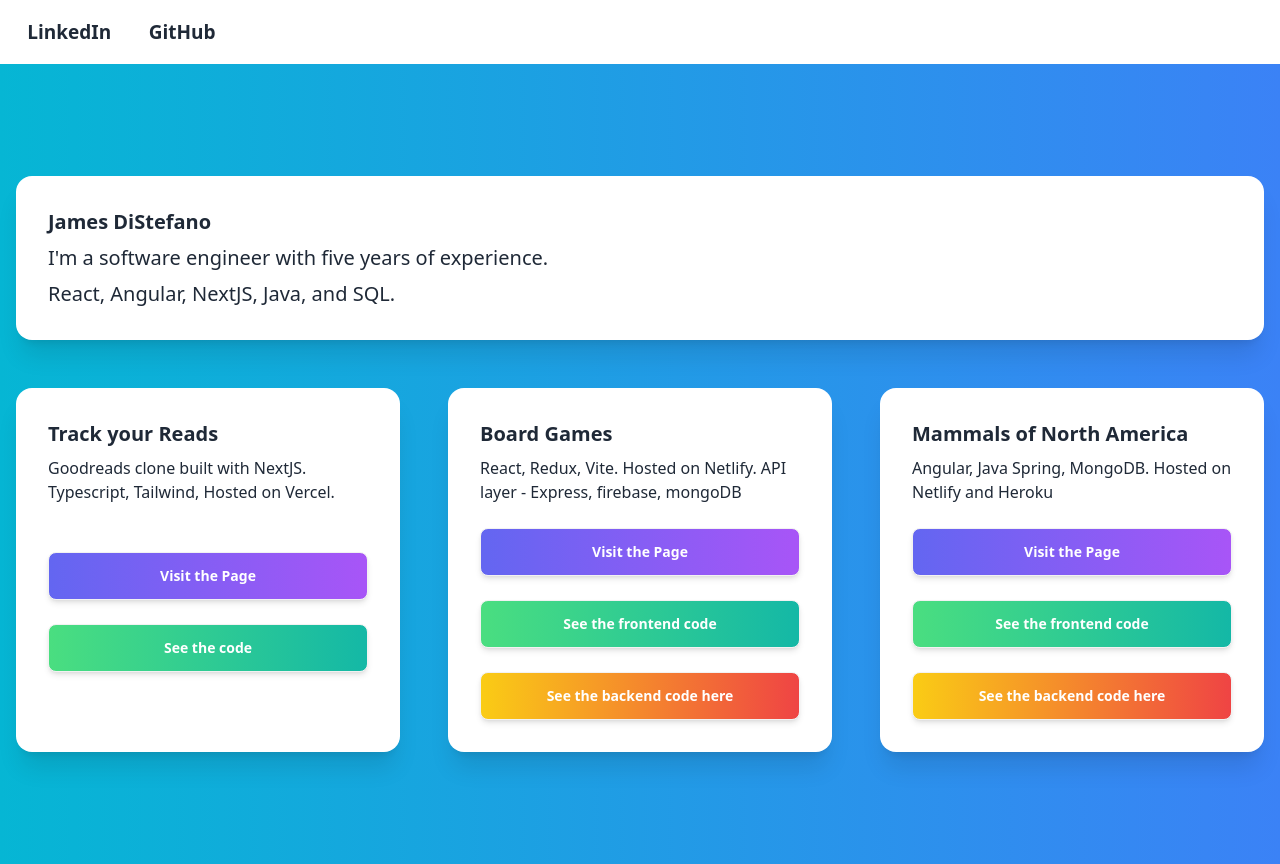
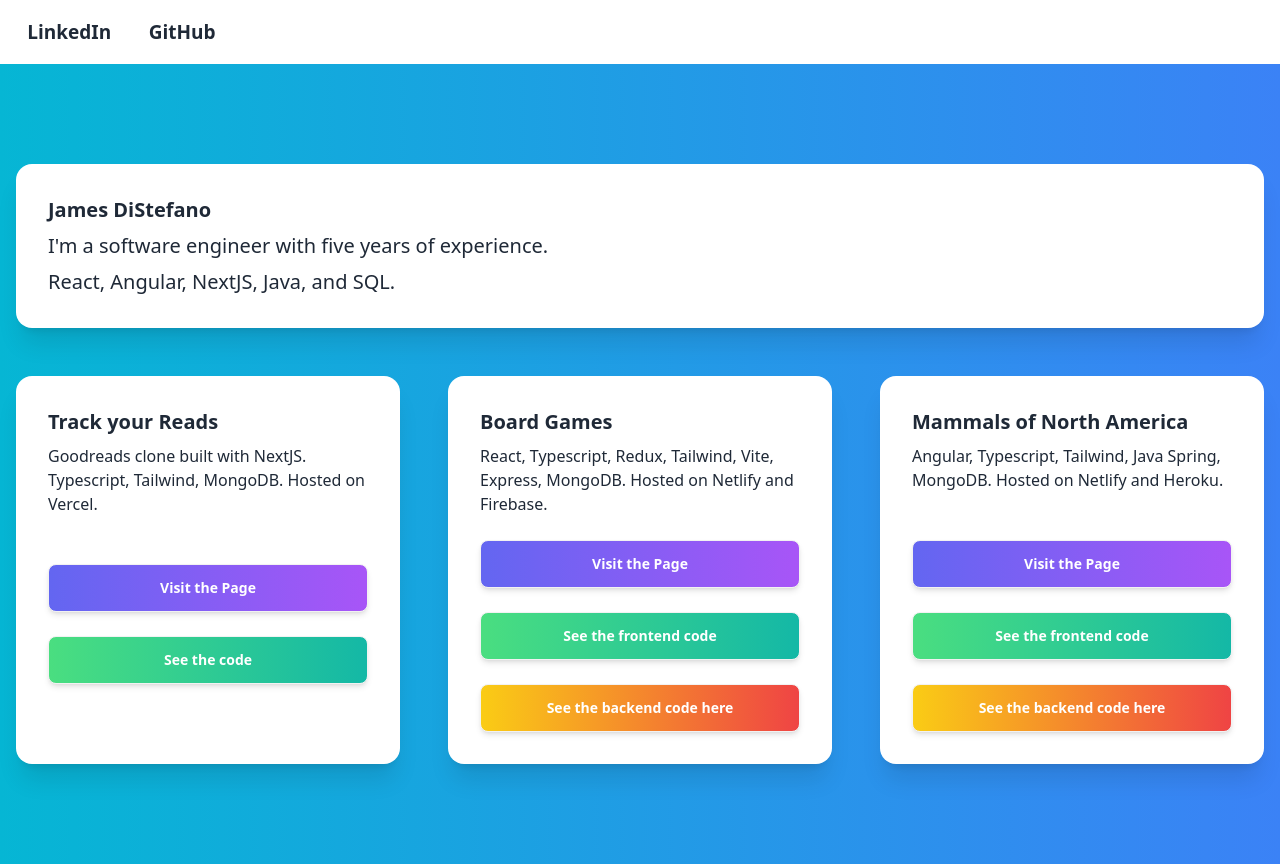
Before and after one commit to JamesDiStef/homepage, an Angular app: page / in a window 1280 px wide. Built offline with nearby package versions, Linux system fonts and the light colour scheme.

Commit message:
update tech descriptions

```diff
--- a/src/app/home/home.component.html
+++ b/src/app/home/home.component.html
@@ -33,7 +33,7 @@
         class="flex-1 w-full h-full"
         [title]="'Track your Reads'"
         [description]="
-          'Goodreads clone built with NextJS.  Typescript, Tailwind, Hosted on Vercel.'
+          'Goodreads clone built with NextJS.  Typescript, Tailwind, MongoDB. Hosted on Vercel.'
         "
         [link]="'https://reader-teal-pi.vercel.app/'"
         [codeButtonLink]="'https://github.com/JamesDiStef/reader'"
@@ -45,7 +45,7 @@
         class="flex-1 w-full h-full"
         [title]="'Board Games'"
         [description]="
-          'React, Redux, Vite.  Hosted on Netlify.  API layer - Express, firebase, mongoDB '
+          'React, Typescript, Redux, Tailwind, Vite, Express, MongoDB.  Hosted on Netlify and Firebase.'
         "
         [link]="'https://board-games-and-more.netlify.app/'"
         [codeButtonText]="'See the frontend code'"
@@ -61,7 +61,7 @@
         class="flex-1 w-full h-full"
         [title]="'Mammals of North America'"
         [description]="
-          'Angular, Java Spring, MongoDB.  Hosted on Netlify and Heroku'
+          'Angular, Typescript, Tailwind, Java Spring, MongoDB.  Hosted on Netlify and Heroku.'
         "
         [codeButtonText]="'See the frontend code'"
         [link]="'https://rococo-lokum-be94cf.netlify.app/'"
```
